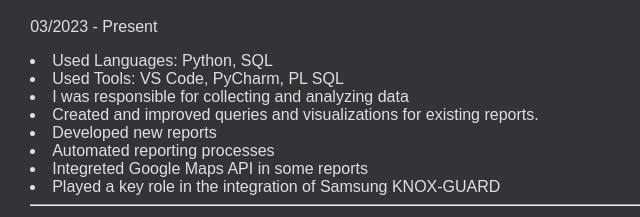
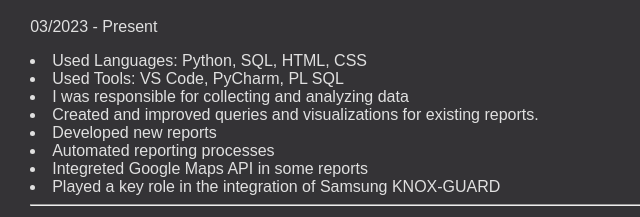
Before and after one commit to GeorgievValentin/GeorgievValentin.github.io, a plain HTML site: page index.html in a window 1280 px wide. Shown: the part 552-769 px from the top of the page, 297-937 px from the left. Drawn offline with Linux system fonts and the light colour scheme.

Commit message:
Update index.html

```diff
--- a/index.html
+++ b/index.html
@@ -49,7 +49,7 @@
             <div class="yettel">
                 <h4></h4>
                 <p class="date">03/2023 - Present</p>
-                <li>Used Languages: Python, SQL</li>
+                <li>Used Languages: Python, SQL, HTML, CSS</li>
                 <li>Used Tools: VS Code, PyCharm, PL SQL</li>
                 <li>I was responsible for collecting and analyzing data</li>
                 <li>Created and improved queries and visualizations for existing reports. </li>
@@ -61,11 +61,6 @@
         </section>
 
         <hr>
-
-        <!-- <section id="projects">
-            <h2>Projects</h2>
-            <p>...</p>
-        </section> -->
 
         <section id="education">
             <h2>Edication</h2>
```
